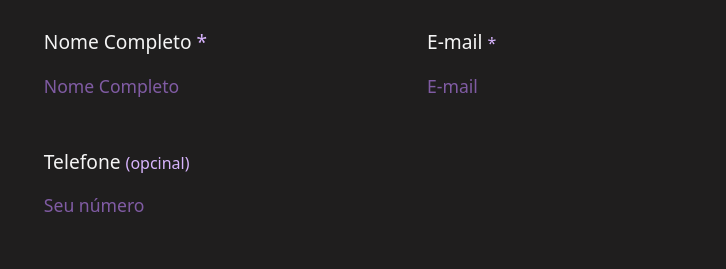
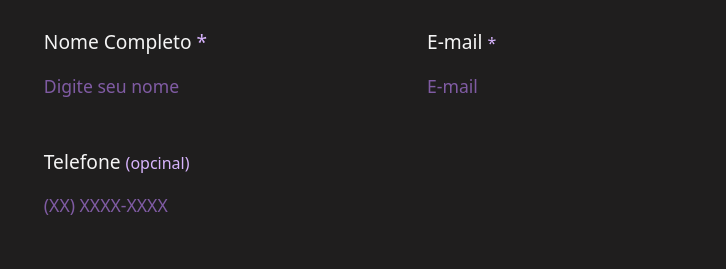
Before and after one commit to caiofonseca90/Potftolio-React-Vite, a React (Vite) app: page / in a window 1280 px wide. Shown: the part 4177-4446 px from the top of the page, without its empty margins (405-1131 px from the left). Built offline with nearby package versions, Linux system fonts and the light colour scheme.

Commit message:
update form contact

```diff
--- a/package.json
+++ b/package.json
@@ -22,6 +22,7 @@
     "react-anchor-link-smooth-scroll": "^1.0.12",
     "react-dom": "^18.2.0",
     "react-icons": "^4.9.0",
+    "react-input-mask": "^2.0.4",
     "react-modal": "^3.16.1",
     "react-router": "^6.14.1",
     "react-router-dom": "^6.13.0",
--- a/src/components/Contact.jsx
+++ b/src/components/Contact.jsx
@@ -1,6 +1,6 @@
 import { useState } from "react";
 import {AiOutlineMail} from "react-icons/ai";
-
+import InputMask from 'react-input-mask';
 import emailjs from '@emailjs/browser';
 
 const Contact = () => {
@@ -9,22 +9,20 @@ const [phone, setPhone] = useState('')
 const [email, setEmail] = useState('')
 const [message, setMessage] = useState('')
 
-function sendEmal(e){
+
+function sendEmail(e){
   e.preventDefault();
 
-  if( name ==='' || phone ==='' || email === '' || message === ''){
+if( name === '' || phone === ''|| email === '' || message === ''){
     alert('Prencha todos os campos!')
     return;
-  }
-  alert('ENVIADO TESTE');
-
+  }else{
     const templateParams ={
       from_name: name,
-    message: message,
       email: email,
       phone: phone,
+      message: message,
     }
-
    emailjs.send("service_bspffpc","template_bignr4m", templateParams,"vyAN4gbzM4W-5OdzS")
     .then((response) => {
       console.log('Email Enviado', response.status, response.text)
@@ -35,6 +33,11 @@ function sendEmal(e){
     },(err)=>{
       console.log('ERRO', err)
     })
+    alert('Sua mensagem foi enviada!')
+  }
+
+  // parametro passado de acordo com template do emailJs
+
 }
 
   return (
@@ -48,17 +51,19 @@ function sendEmal(e){
         Vamos trabalhar<span className="text-purple-400"> juntos</span> ?
         </p>
       </div>
-      <form className="flex flex-col justify-center" onSubmit={sendEmal}>
+
+      <form className="flex flex-col justify-center" onSubmit={sendEmail}>
         <div className=" grid grid-flow-col grid-cols-2 grid-rows-2  gap-[3rem] p-3">
             <div className="flex flex-col gap-3">
               <label htmlFor="namePerson" className="custom-label">
                 Nome Completo  <span className="text-purple-300">*</span>
               </label>
-                <input name="namePerson"
-                type="text"
-                placeholder="Nome Completo"
+              <InputMask
+                mask=""
+                id="nome"
+                name="nome"
+                placeholder="Digite seu nome"
                 className="custom-input-name"
-                value={name}
                 onChange={(e) => setName(e.target.value)}/>
             </div>
 
@@ -66,9 +71,11 @@ function sendEmal(e){
               <label htmlFor="telPhone" className="custom-label">
                 Telefone <span className="text-purple-300 text-[1rem]">(opcinal)</span>
               </label>
-                <input name="telPhone"
+              <InputMask
+                name="telPhone"
+                mask ="(99) 9999-9999"
                 type="text"
-                placeholder="Seu número"
+                placeholder="(XX) XXXX-XXXX"
                 className="custom-input-phone"
                 value={phone}
                 onChange={(e) => setPhone(e.target.value)}/>
@@ -78,7 +85,8 @@ function sendEmal(e){
               <label htmlFor="email" className="custom-label">
                 E-mail <span className="text-purple-300 text-[1rem]">*</span>
               </label>
-                <input name="email"
+              <InputMask
+              name="email"
               type="text"
               placeholder="E-mail"
               className="custom-input-email"
@@ -91,9 +99,11 @@ function sendEmal(e){
           <label htmlFor="textarea" className="custom-label">
             Mensagem <span className="text-purple-300 text-[1rem]">*</span>
           </label>
-            <textarea name="textarea"
+          <textarea
+            name="textarea"
             type="text"
-            placeholder="Em que posso lhe ajudar?" rows='5'
+            placeholder="Em que posso lhe ajudar?"
+            rows='5'
             className="custom-input-textarea"
             value={message}
             onChange={(e) => setMessage(e.target.value)}/>
--- a/src/components/util/BackToTop.jsx
+++ b/src/components/util/BackToTop.jsx
@@ -30,10 +30,10 @@ const BackToTop = () => {
     <div className="bg-transparent ">
         {isButtonVisible && (
             <button className="cursor-pointer hover:delay-75 hover:transition-all ease-in-out hover:shadow font-bold
-             bg-neutral-800 rounded-full p-4 px-4 shadow-lg "
+             bg-neutral-800 rounded-full p-2 px-2 shadow-lg "
             data-tooltip-id="tooltip" data-tooltip-content="Ao topo"
             onClick={scrollTop}>
-                <FaArrowUp className="text-[1rem] lg:text-[2.5rem] bg-transparent text-purple-500 hover:scale-105 " />
+                <FaArrowUp className="text-[.6rem] lg:text-[1rem] bg-transparent text-purple-500 hover:scale-105 " />
             </button>
         )}
     </div>
```
Also changed, not shown: 6 other files (tests, documents, lock files or other folders). Lines whose indentation alone changed are shown as unchanged.
